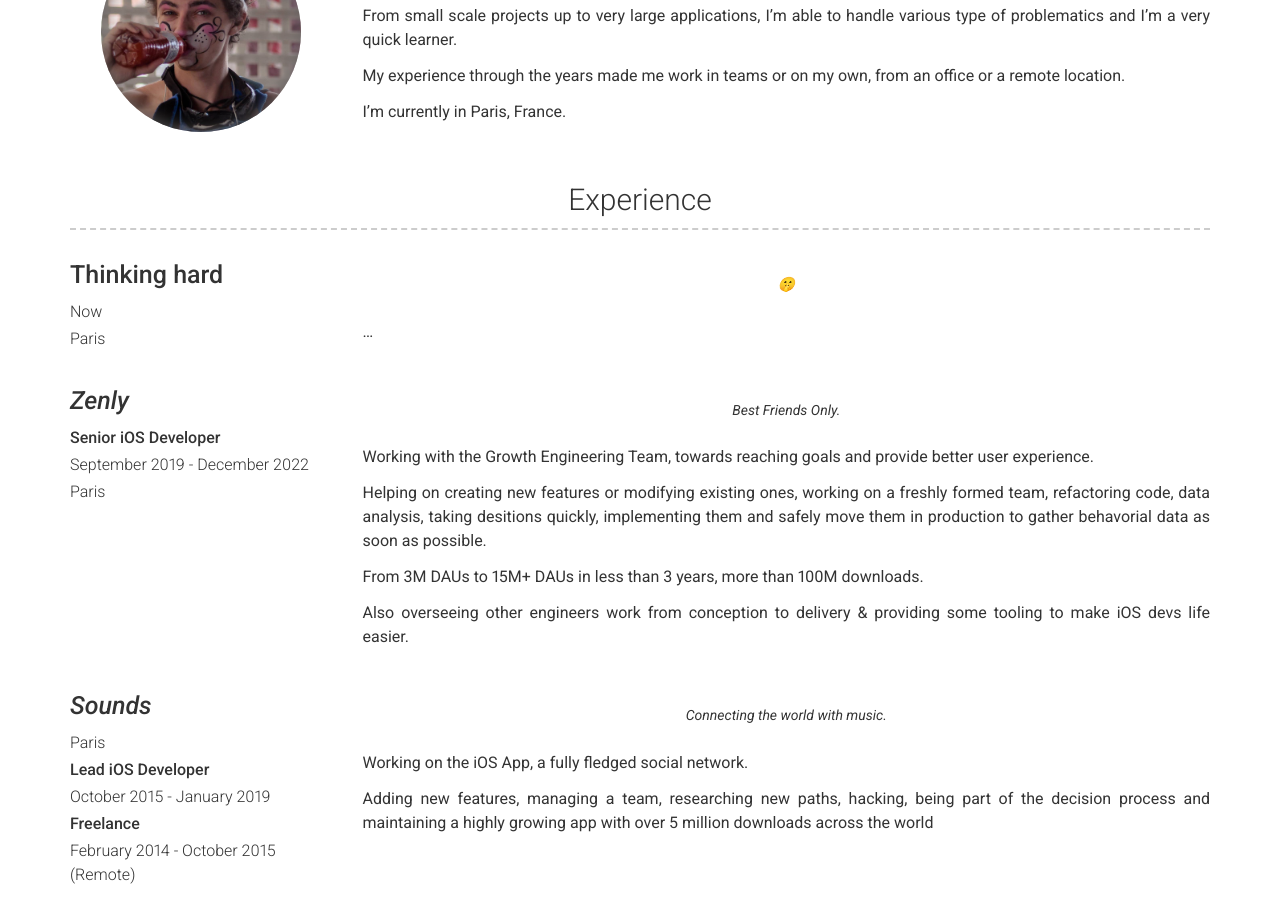
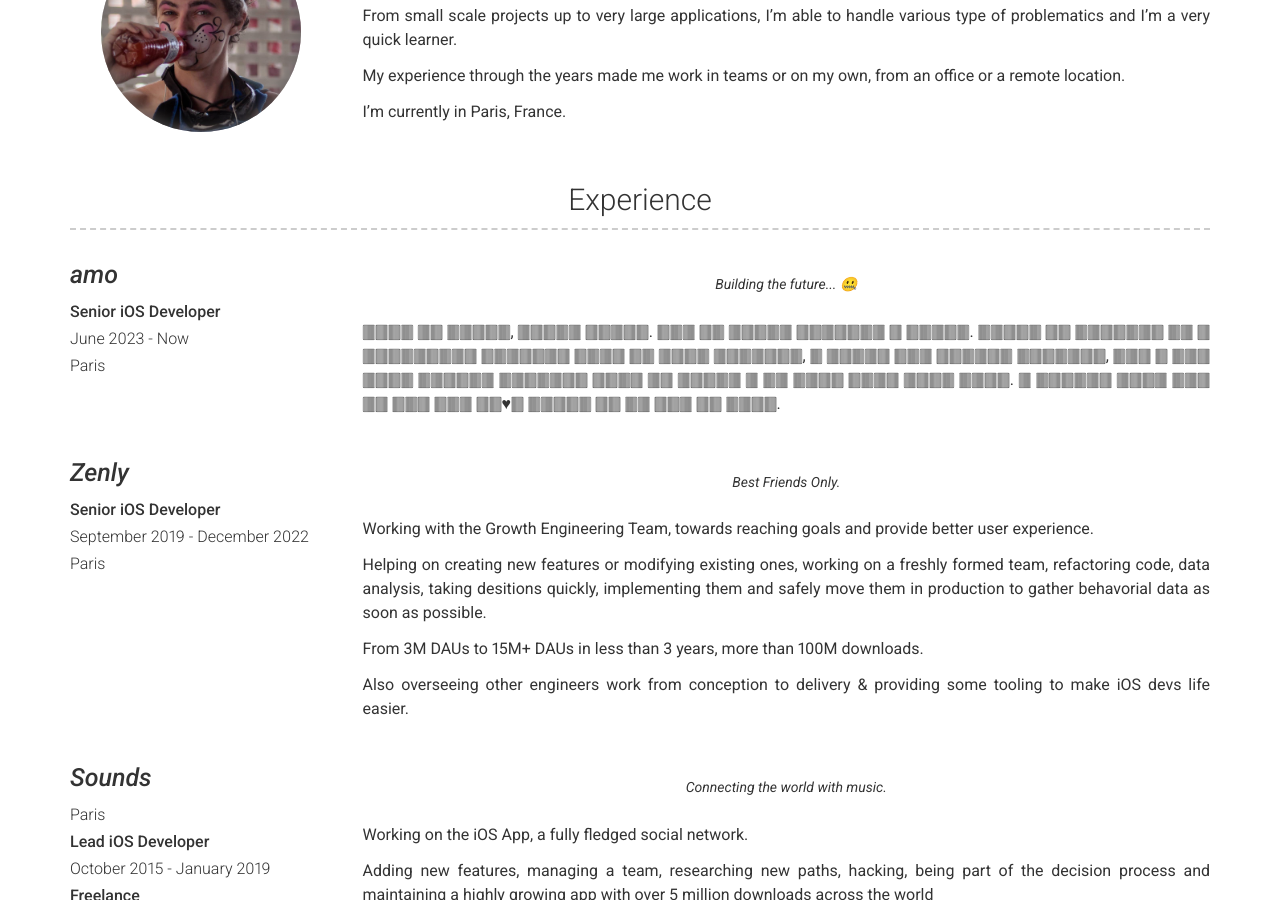
Before and after one commit to mlequeux/mlequeux.github.io, a Jekyll site: the page built from index.md, in a window 1280 px wide and 900 px high, scrolled down 357 px. Built offline with Jekyll 4.4.1, drawn with Linux system fonts in a browser that asks for light colours.

Commit message:
update exp

```diff
--- a/_data/experience.yml
+++ b/_data/experience.yml
@@ -1,9 +1,17 @@
-- company: Thinking hard
-  dates: Now
+- company: amo
+  link: https://amo.co/
+  job_title: Senior iOS Developer
+  dates: June 2023 - Now
   location: Paris
   quote: >
-    🤫
-  description: ...
+    Building the future... 🤐
+  description:
+      🀫🀫🀫🀫 🀫🀫 🀫🀫🀫🀫🀫, 🀫🀫🀫🀫🀫 🀫🀫🀫🀫🀫. 🀫🀫🀫 🀫🀫 🀫🀫🀫🀫🀫 🀫🀫🀫🀫🀫🀫🀫 🀫 🀫🀫🀫🀫🀫.
+
+      🀫🀫🀫🀫🀫 🀫🀫 🀫🀫🀫🀫🀫🀫🀫 🀫🀫 🀫🀫🀫🀫🀫🀫🀫🀫🀫🀫 🀫🀫🀫🀫🀫🀫🀫 🀫🀫🀫🀫 🀫🀫 🀫🀫🀫🀫 🀫🀫🀫🀫🀫🀫🀫, 🀫 🀫🀫🀫🀫🀫 🀫🀫🀫 🀫🀫🀫🀫🀫🀫 🀫🀫🀫🀫🀫🀫🀫, 🀫🀫🀫 🀫 🀫🀫🀫🀫🀫🀫🀫 🀫🀫🀫🀫🀫🀫 🀫🀫🀫🀫🀫🀫🀫
+      🀫🀫🀫🀫 🀫🀫 🀫🀫🀫🀫🀫 🀫 🀫🀫 🀫🀫🀫🀫 🀫🀫🀫🀫 🀫🀫🀫🀫 🀫🀫🀫🀫.
+
+      🀫 🀫🀫🀫🀫🀫🀫 🀫🀫🀫🀫 🀫🀫🀫🀫🀫 🀫🀫🀫 🀫🀫🀫 🀫🀫♥︎🀫 🀫🀫🀫🀫🀫 🀫🀫 🀫🀫 🀫🀫🀫 🀫🀫 🀫🀫🀫🀫.
 
 - company: Zenly
   link: https://zen.ly/
```
